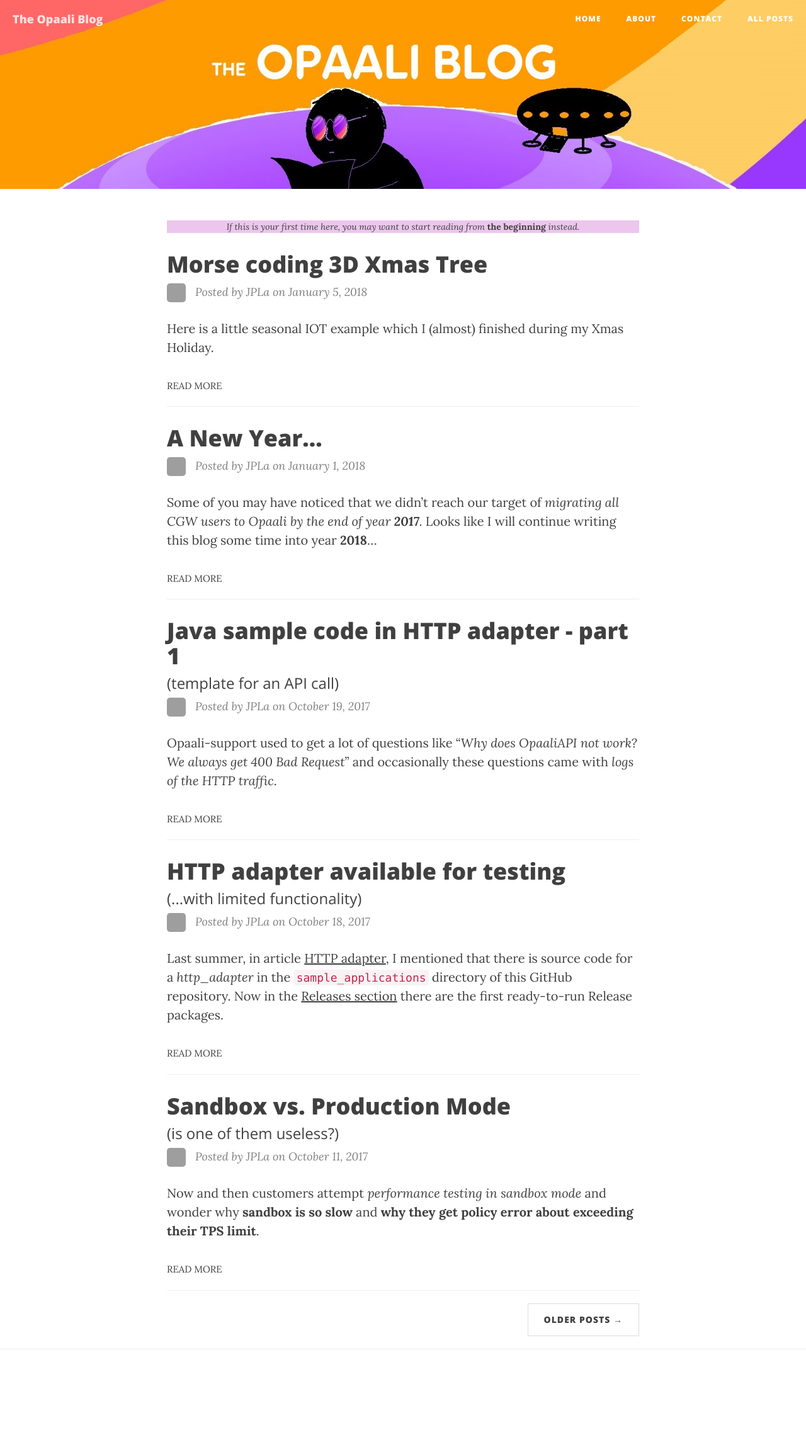
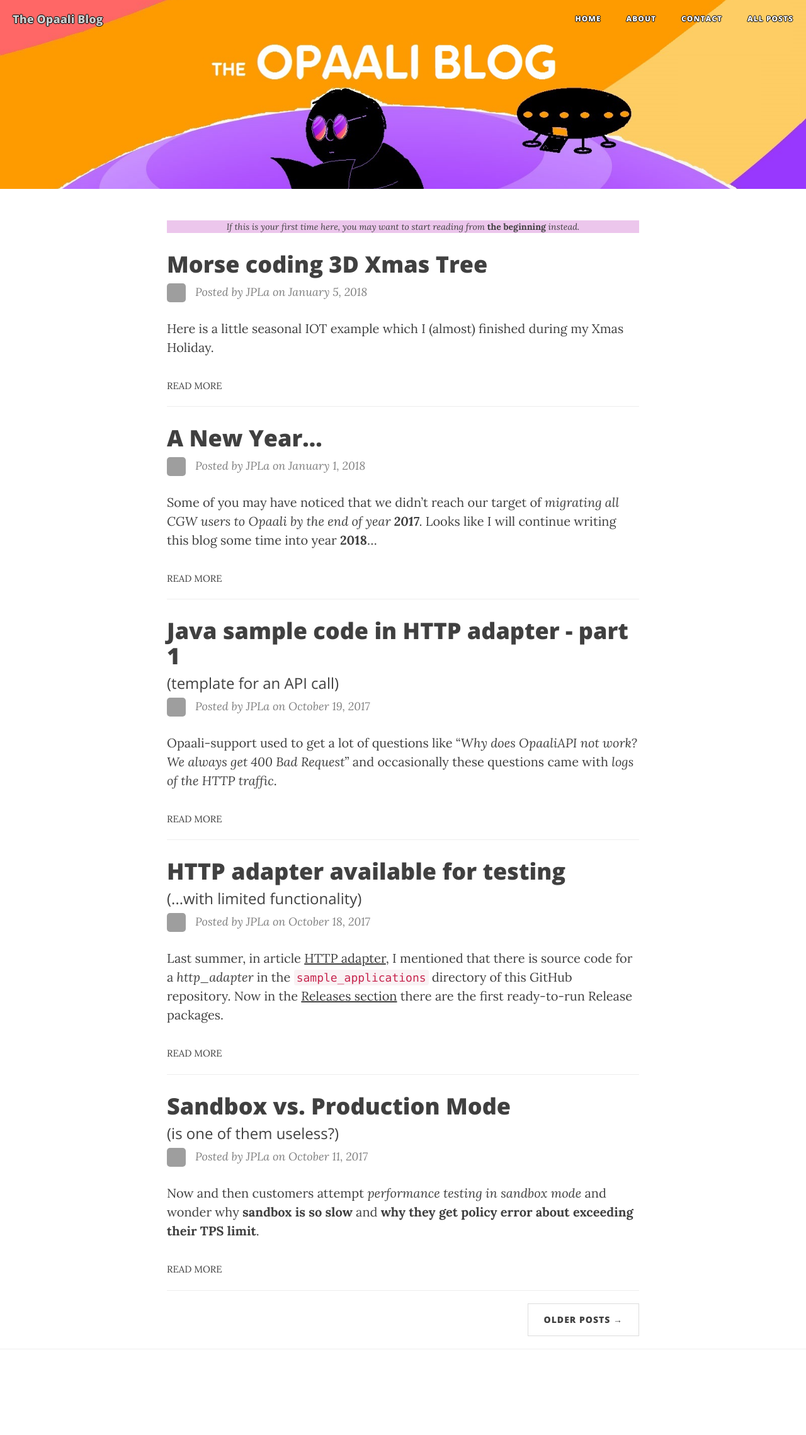
Before and after one commit to MiiKos/Opaali, a Jekyll site: the page built from docs/index.html, in a window 1280 px wide. Shown: the whole page at 63% size. Built offline with Jekyll 4.4.1, drawn with Linux system fonts in a browser that asks for light colours; nearby versions of some CDN libraries; the list of posts is cut into pages by our own code; grey boxes are pictures that could not be loaded.

Commit message:
fine tuning css

```diff
--- a/docs/css/local.css
+++ b/docs/css/local.css
@@ -99,3 +99,9 @@
   margin-top: 0px;
   margin-bottom: 0px;
 }
+.navbar-custom .navbar-brand {
+  text-shadow: 1px 0 0 #000, 0 -1px 0 #000, 0 1px 0 #000, -1px 0 0 #000;
+}
+.navbar-custom .nav li a {
+  text-shadow: 1px 0 0 #000, 0 -1px 0 #000, 0 1px 0 #000, -1px 0 0 #000;
+}
```
